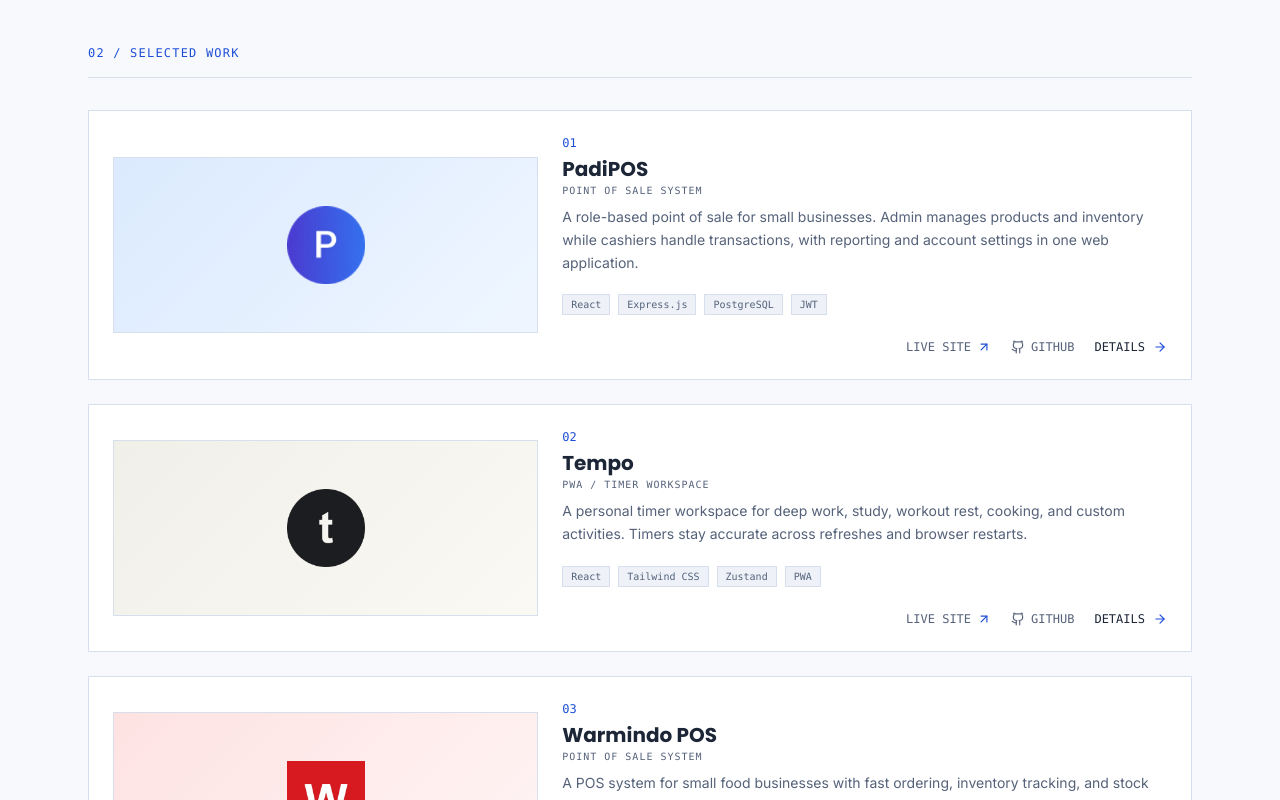
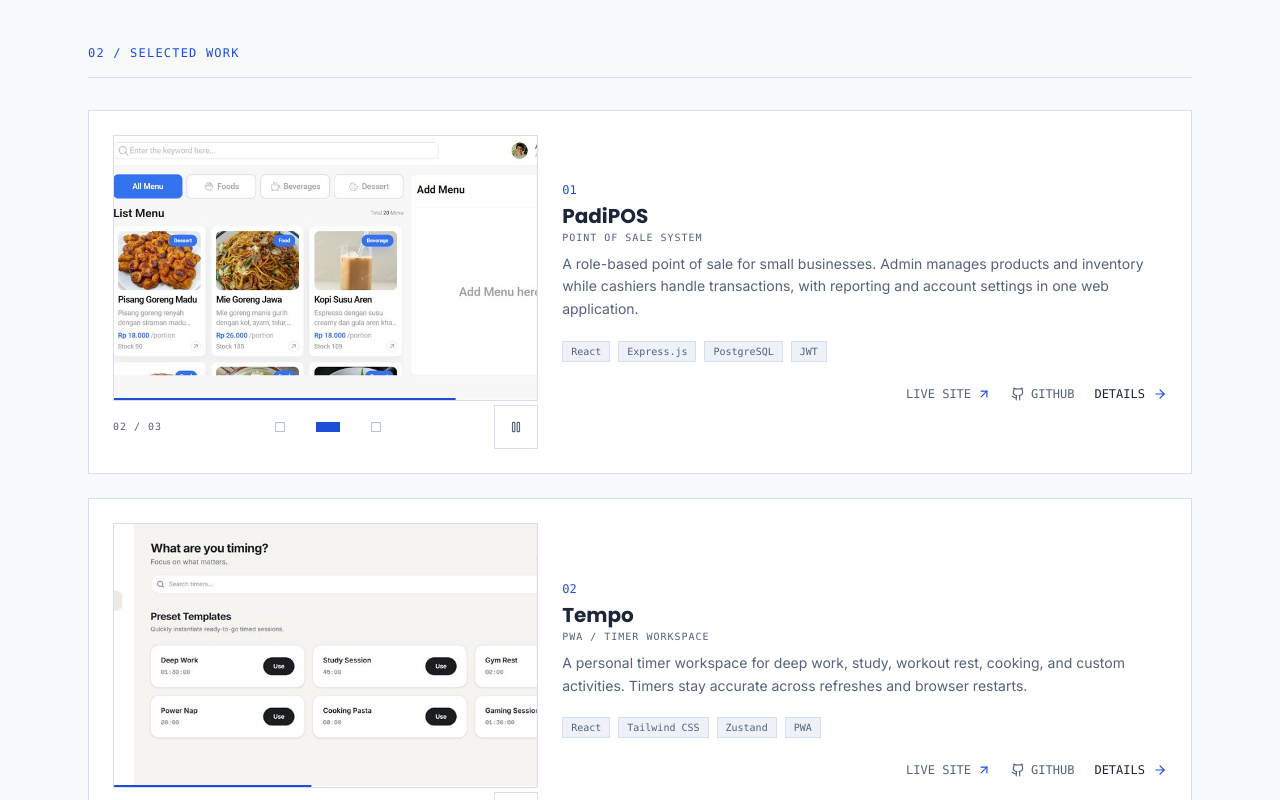
Before and after one commit to royhanmh/portfolio, a React (Vite) app: page / in a window 1280 px wide. Shown: the part 820-1620 px from the top of the page. Built offline with nearby package versions, Linux system fonts and the light colour scheme.

Commit message:
refactor: integrate ScreenshotCarousel in ProjectCard and enhance autoplay functionality

```diff
--- a/src/components/ProjectCard.jsx
+++ b/src/components/ProjectCard.jsx
@@ -1,33 +1,24 @@
 import { ArrowRight, ArrowUpRight, Github } from "lucide-react";
 import { useLang } from "../i18n/useLang";
-import PreviewPlaceholder from "./PreviewPlaceholder";
+import ScreenshotCarousel from "./ScreenshotCarousel";
 
 export default function ProjectCard({ project, onOpen }) {
   const { t, lang } = useLang();
-  const cover = project.screenshots[0];
+  const stagger = (Number(project.id) - 1) * 1200;
 
   return (
     <article className="group grid grid-cols-1 items-center gap-6 border border-edge bg-panel p-6 transition-colors hover:border-edge-strong md:grid-cols-12">
-      <div
-        className={`relative h-44 w-full overflow-hidden border border-edge logo-bg-${project.accent} md:col-span-5`}
-      >
-        {project.logo ? (
-          <img
-            src={project.logo.src}
-            alt={project.logo.alt}
-            className="h-full w-full object-contain p-12 transition-transform duration-300 group-hover:scale-[1.06]"
-            loading="lazy"
-          />
-        ) : cover ? (
-          <img
-            src={cover.src}
-            alt={cover.alt}
-            className="h-full w-full object-cover object-top transition-transform duration-300 group-hover:scale-[1.03]"
-            loading="lazy"
-          />
-        ) : (
-          <PreviewPlaceholder accent={project.accent} />
-        )}
+      <div className="w-full md:col-span-5">
+        <ScreenshotCarousel
+          screenshots={project.screenshots}
+          accent={project.accent}
+          title={project.title}
+          autoPlay
+          interval={3500}
+          startDelay={stagger}
+          showArrows={false}
+          showDots
+        />
       </div>
 
       <div className="flex flex-col justify-between gap-4 md:col-span-7">
--- a/src/components/ScreenshotCarousel.jsx
+++ b/src/components/ScreenshotCarousel.jsx
@@ -1,18 +1,69 @@
-import { useRef, useState } from "react";
-import { ChevronLeft, ChevronRight } from "lucide-react";
+import { useEffect, useRef, useState } from "react";
+import { ChevronLeft, ChevronRight, Pause, Play } from "lucide-react";
 import PreviewPlaceholder from "./PreviewPlaceholder";
 import { useLang } from "../i18n/useLang";
 
 const SWIPE_THRESHOLD = 40;
+const FLICK_VELOCITY = 0.5;
 
-export default function ScreenshotCarousel({ screenshots, accent, title }) {
+const pad = (n) => String(n).padStart(2, "0");
+
+export default function ScreenshotCarousel({
+  screenshots,
+  accent,
+  title,
+  autoPlay = false,
+  interval = 3500,
+  startDelay = 0,
+  showArrows = true,
+  showDots = true,
+}) {
   const { t } = useLang();
   const [index, setIndex] = useState(0);
-  const touchStartX = useRef(null);
+  const [hoverPaused, setHoverPaused] = useState(false);
+  const [userPaused, setUserPaused] = useState(false);
+  const [dragX, setDragX] = useState(0);
+  const [isDragging, setIsDragging] = useState(false);
+  const startX = useRef(null);
+  const moves = useRef([]);
 
   const total = screenshots.length;
-  const go = (delta) =>
+  const go = (delta) => {
+    if (autoPlay) {
+      setIndex((current) => (current + delta + total) % total);
+    } else {
       setIndex((current) => Math.min(total - 1, Math.max(0, current + delta)));
+    }
+  };
+  const goTo = (i) => setIndex(Math.min(total - 1, Math.max(0, i)));
+
+  const autoplayPaused = hoverPaused || userPaused || isDragging;
+
+  useEffect(() => {
+    if (!autoPlay || total < 2 || autoplayPaused) return;
+    if (
+      typeof window !== "undefined" &&
+      window.matchMedia?.("(prefers-reduced-motion: reduce)").matches
+    )
+      return;
+    let id;
+    const delay = index === 0 && startDelay > 0 ? startDelay : 0;
+    const start = () => {
+      id = setInterval(() => {
+        setIndex((current) => (current + 1) % total);
+      }, interval);
+    };
+    let timeout;
+    if (delay > 0) {
+      timeout = setTimeout(start, delay);
+    } else {
+      start();
+    }
+    return () => {
+      clearTimeout(timeout);
+      clearInterval(id);
+    };
+  }, [autoPlay, total, autoplayPaused, interval, startDelay, index]);
 
   const onKeyDown = (e) => {
     if (total < 2) return;
@@ -26,21 +77,80 @@ export default function ScreenshotCarousel({ screenshots, accent, title }) {
     }
   };
 
-  const onTouchStart = (e) => {
-    touchStartX.current = e.touches[0].clientX;
+  const onPointerDown = (e) => {
+    if (total < 2) return;
+    if (e.target.closest?.("button")) return;
+    setIsDragging(true);
+    startX.current = e.clientX;
+    moves.current = [{ x: e.clientX, t: performance.now() }];
+    setDragX(0);
+    if (autoPlay) setHoverPaused(true);
+    e.currentTarget.setPointerCapture?.(e.pointerId);
   };
 
-  const onTouchEnd = (e) => {
-    if (touchStartX.current === null || total < 2) return;
-    const delta = e.changedTouches[0].clientX - touchStartX.current;
-    if (delta > SWIPE_THRESHOLD) go(-1);
-    if (delta < -SWIPE_THRESHOLD) go(1);
-    touchStartX.current = null;
+  const onPointerMove = (e) => {
+    if (startX.current === null) return;
+    const raw = e.clientX - startX.current;
+    moves.current.push({ x: e.clientX, t: performance.now() });
+    if (moves.current.length > 6) moves.current.shift();
+    if (!autoPlay) {
+      if (index === 0 && raw > 0) {
+        setDragX(raw * 0.35);
+        return;
+      }
+      if (index === total - 1 && raw < 0) {
+        setDragX(raw * 0.35);
+        return;
+      }
+    }
+    setDragX(raw);
+  };
+
+  const endDrag = (e) => {
+    if (startX.current === null) return;
+    const delta = e.clientX - startX.current;
+    const history = moves.current;
+    let velocity = 0;
+    if (history.length > 1) {
+      const first = history[0];
+      const last = history[history.length - 1];
+      const dt = last.t - first.t;
+      if (dt > 0) velocity = (last.x - first.x) / dt;
+    }
+    startX.current = null;
+    moves.current = [];
+    setIsDragging(false);
+    setDragX(0);
+    if (autoPlay) setHoverPaused(false);
+    if (total < 2) return;
+    if (velocity <= -FLICK_VELOCITY) go(1);
+    else if (velocity >= FLICK_VELOCITY) go(-1);
+    else if (delta > SWIPE_THRESHOLD) go(-1);
+    else if (delta < -SWIPE_THRESHOLD) go(1);
+  };
+
+  const onPointerUp = (e) => endDrag(e);
+  const onPointerCancel = () => {
+    startX.current = null;
+    moves.current = [];
+    setIsDragging(false);
+    setDragX(0);
+    if (autoPlay) setHoverPaused(false);
+  };
+
+  const handleMouseEnter = () => {
+    if (isDragging) return;
+    setHoverPaused(true);
+  };
+
+  const handleMouseLeave = () => {
+    if (isDragging) return;
+    setHoverPaused(false);
   };
 
   if (total === 0) {
     return (
-      <div className="h-52 w-full border border-edge">
+      <div className="aspect-[16/10] w-full border border-edge">
         <PreviewPlaceholder accent={accent} />
       </div>
     );
@@ -48,20 +158,32 @@ export default function ScreenshotCarousel({ screenshots, accent, title }) {
 
   return (
     <div
-      className="h-52 w-full border border-edge"
+      className="w-full"
       onKeyDown={onKeyDown}
-      onTouchStart={onTouchStart}
-      onTouchEnd={onTouchEnd}
+      onMouseEnter={autoPlay ? handleMouseEnter : undefined}
+      onMouseLeave={autoPlay ? handleMouseLeave : undefined}
+      onFocus={autoPlay ? () => setHoverPaused(true) : undefined}
+      onBlur={autoPlay ? () => setHoverPaused(false) : undefined}
     >
       <div
         role="region"
         aria-roledescription="carousel"
         aria-label={t("projects.carouselLabel", { title })}
-        className="relative h-full w-full overflow-hidden"
+        tabIndex={total > 1 ? 0 : undefined}
+        onPointerDown={onPointerDown}
+        onPointerMove={onPointerMove}
+        onPointerUp={onPointerUp}
+        onPointerCancel={onPointerCancel}
+        className="relative aspect-[16/10] w-full cursor-grab touch-pan-y overflow-hidden border border-edge ring-1 ring-inset ring-black/10 select-none active:cursor-grabbing dark:ring-white/10"
       >
         <div
-          className="flex h-full transition-transform duration-300 ease-out"
-          style={{ transform: `translateX(-${index * 100}%)` }}
+          className="flex h-full"
+          style={{
+            transform: `translateX(calc(-${index * 100}% + ${dragX}px))`,
+            transition: isDragging
+              ? "none"
+              : "transform 350ms cubic-bezier(0.2, 0, 0, 1)",
+          }}
         >
           {screenshots.map((shot, i) => (
             <div
@@ -75,20 +197,21 @@ export default function ScreenshotCarousel({ screenshots, accent, title }) {
               <img
                 src={shot.src}
                 alt={shot.alt}
-                className="h-full w-full object-cover object-top"
-                loading="lazy"
+                className="pointer-events-none h-full w-full object-cover object-top"
+                loading={i === 0 ? "eager" : "lazy"}
+                draggable={false}
                 tabIndex={i !== index ? -1 : undefined}
               />
             </div>
           ))}
         </div>
 
-        {total > 1 && (
+        {total > 1 && showArrows && (
           <>
             <button
               type="button"
               onClick={() => go(-1)}
-              disabled={index === 0}
+              disabled={!autoPlay && index === 0}
               aria-label={t("projects.prevSlide")}
               className="absolute left-2 top-1/2 flex h-11 w-11 -translate-y-1/2 items-center justify-center border border-edge-strong bg-canvas/85 text-ink transition-colors hover:border-brand disabled:opacity-40"
             >
@@ -97,7 +220,7 @@ export default function ScreenshotCarousel({ screenshots, accent, title }) {
             <button
               type="button"
               onClick={() => go(1)}
-              disabled={index === total - 1}
+              disabled={!autoPlay && index === total - 1}
               aria-label={t("projects.nextSlide")}
               className="absolute right-2 top-1/2 flex h-11 w-11 -translate-y-1/2 items-center justify-center border border-edge-strong bg-canvas/85 text-ink transition-colors hover:border-brand disabled:opacity-40"
             >
@@ -105,24 +228,71 @@ export default function ScreenshotCarousel({ screenshots, accent, title }) {
             </button>
           </>
         )}
+
+        {autoPlay && total > 1 && !autoplayPaused && (
+          <div
+            aria-hidden="true"
+            className="absolute inset-x-0 bottom-0 h-0.5 bg-transparent"
+          >
+            <div
+              key={`${index}-${interval}`}
+              className="animate-carousel-progress h-full w-full bg-brand-bright motion-reduce:hidden"
+              style={{ animationDuration: `${interval}ms` }}
+            />
+          </div>
+        )}
       </div>
 
-      {total > 1 && (
-        <div className="mt-2 flex items-center justify-center gap-2">
+      {total > 1 && showDots && (
+        <div className="mt-1 flex items-center justify-between gap-2">
+          <p
+            aria-hidden="true"
+            className="font-mono text-[10px] tracking-widest text-dim"
+          >
+            {t("projects.slideCount", { n: pad(index + 1), total: pad(total) })}
+          </p>
+          <div className="flex items-center gap-1">
             {screenshots.map((shot, i) => (
               <button
                 key={shot.src}
                 type="button"
-              onClick={() => go(i)}
+                onClick={() => goTo(i)}
                 aria-label={t("projects.gotoSlide", { n: i + 1 })}
                 aria-current={i === index ? "true" : undefined}
-              className={`h-2.5 w-2.5 min-h-[11px] min-w-[11px] border transition-colors ${
+                className="flex h-11 w-11 items-center justify-center"
+              >
+                <span
+                  aria-hidden="true"
+                  className={`block h-2.5 border transition-all duration-300 ${
                     i === index
-                  ? "border-brand-bright bg-brand-bright"
-                  : "border-edge-strong bg-transparent hover:border-brand"
+                      ? "w-6 border-brand-bright bg-brand-bright"
+                      : "w-2.5 border-edge-strong bg-transparent hover:border-brand"
                   }`}
-            ></button>
+                />
+              </button>
             ))}
+          </div>
+          {autoPlay ? (
+            <button
+              type="button"
+              onClick={() => setUserPaused((v) => !v)}
+              aria-label={
+                userPaused
+                  ? t("projects.playAutoplay")
+                  : t("projects.pauseAutoplay")
+              }
+              aria-pressed={userPaused}
+              className="flex h-11 w-11 items-center justify-center border border-edge text-dim transition-colors hover:border-brand hover:text-ink"
+            >
+              {userPaused ? (
+                <Play size={14} aria-hidden="true" />
+              ) : (
+                <Pause size={14} aria-hidden="true" />
+              )}
+            </button>
+          ) : (
+            <span className="w-11" aria-hidden="true" />
+          )}
         </div>
       )}
 
--- a/src/i18n/translations.js
+++ b/src/i18n/translations.js
@@ -64,7 +64,10 @@ export const translations = {
       nextSlide: "Next screenshot",
       gotoSlide: "Go to screenshot {n}",
       slideStatus: "Screenshot {n} of {total}",
+      slideCount: "{n} / {total}",
       carouselLabel: "{title} screenshots",
+      pauseAutoplay: "Pause screenshot rotation",
+      playAutoplay: "Play screenshot rotation",
     },
     about: {
       headlineA: "I'M A PROBLEM SOLVER WHO LOVES TO",
@@ -168,7 +171,10 @@ export const translations = {
       nextSlide: "Tangkapan layar berikutnya",
       gotoSlide: "Ke tangkapan layar {n}",
       slideStatus: "Tangkapan layar {n} dari {total}",
+      slideCount: "{n} / {total}",
       carouselLabel: "Tangkapan layar {title}",
+      pauseAutoplay: "Hentikan rotasi tangkapan layar",
+      playAutoplay: "Putar rotasi tangkapan layar",
     },
     about: {
       headlineA: "SAYA SENANG MEMEBERI SOLUSI",
--- a/src/index.css
+++ b/src/index.css
@@ -117,9 +117,28 @@
   }
 }
 
+@keyframes carousel-progress {
+  from {
+    transform: scaleX(0);
+  }
+  to {
+    transform: scaleX(1);
+  }
+}
+
 @layer utilities {
   .animate-status-pulse {
     animation: statusPulse 1.8s ease-in-out infinite;
+  }
+
+  /* Carousel autoplay progress: thin HUD bar under the media.
+     Duration is set inline from the autoplay interval. The global
+     prefers-reduced-motion block below neutralizes it. */
+  .animate-carousel-progress {
+    animation-name: carousel-progress;
+    animation-timing-function: linear;
+    animation-fill-mode: forwards;
+    transform-origin: left center;
   }
 
   /* Horizontal certificate strip: scroll chrome hidden because the strip
```
Lines whose indentation alone changed are shown as unchanged.
